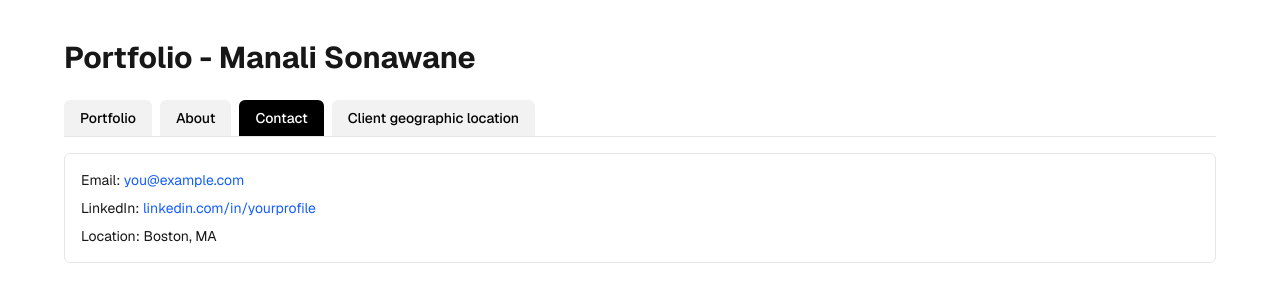
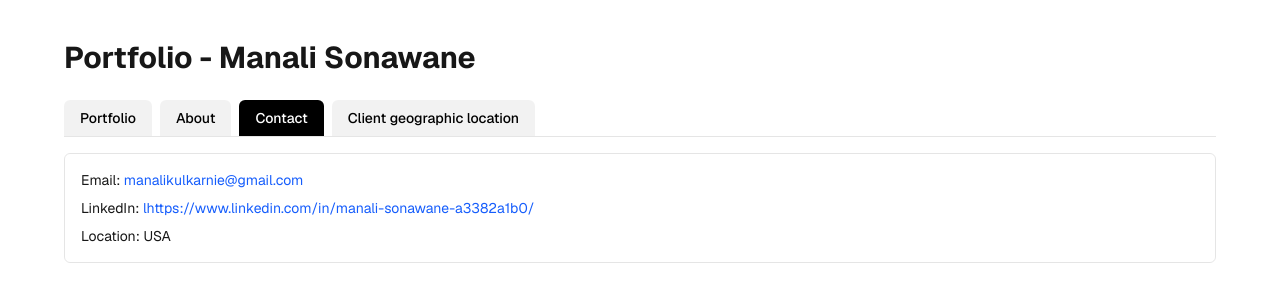
Before and after one commit to MK-git-hub/portfolio, a Next.js app: page / in a window 1280 px wide. Both pictures are taken after a click on the button "Contact". Shown: the top 302 px of the page. Built offline with nearby package versions, Linux system fonts and the light colour scheme.

Commit message:
updated about me

```diff
--- a/src/app/page.tsx
+++ b/src/app/page.tsx
@@ -20,9 +20,9 @@ export default function Home() {
 
   const contactContent = (
     <div className="text-sm space-y-2">
-      <p>Email: <a className="text-blue-600 hover:underline" href="mailto:you@example.com">you@example.com</a></p>
-      <p>LinkedIn: <a className="text-blue-600 hover:underline" href="#">linkedin.com/in/yourprofile</a></p>
-      <p>Location: Boston, MA</p>
+      <p>Email: <a className="text-blue-600 hover:underline" href="mailto:you@example.com">manalikulkarnie@gmail.com</a></p>
+      <p>LinkedIn: <a className="text-blue-600 hover:underline" href="#">lhttps://www.linkedin.com/in/manali-sonawane-a3382a1b0/</a></p>
+      <p>Location: USA</p>
     </div>
   );
 
```
